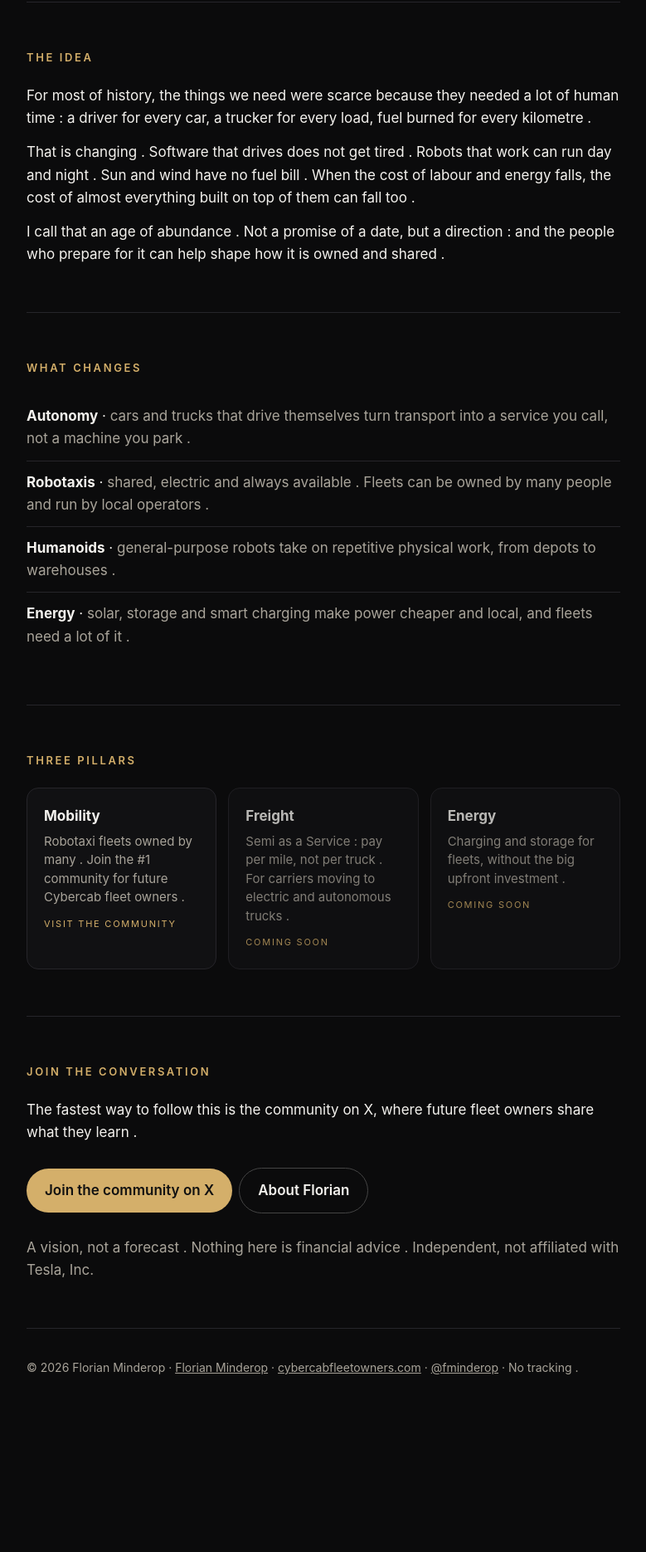
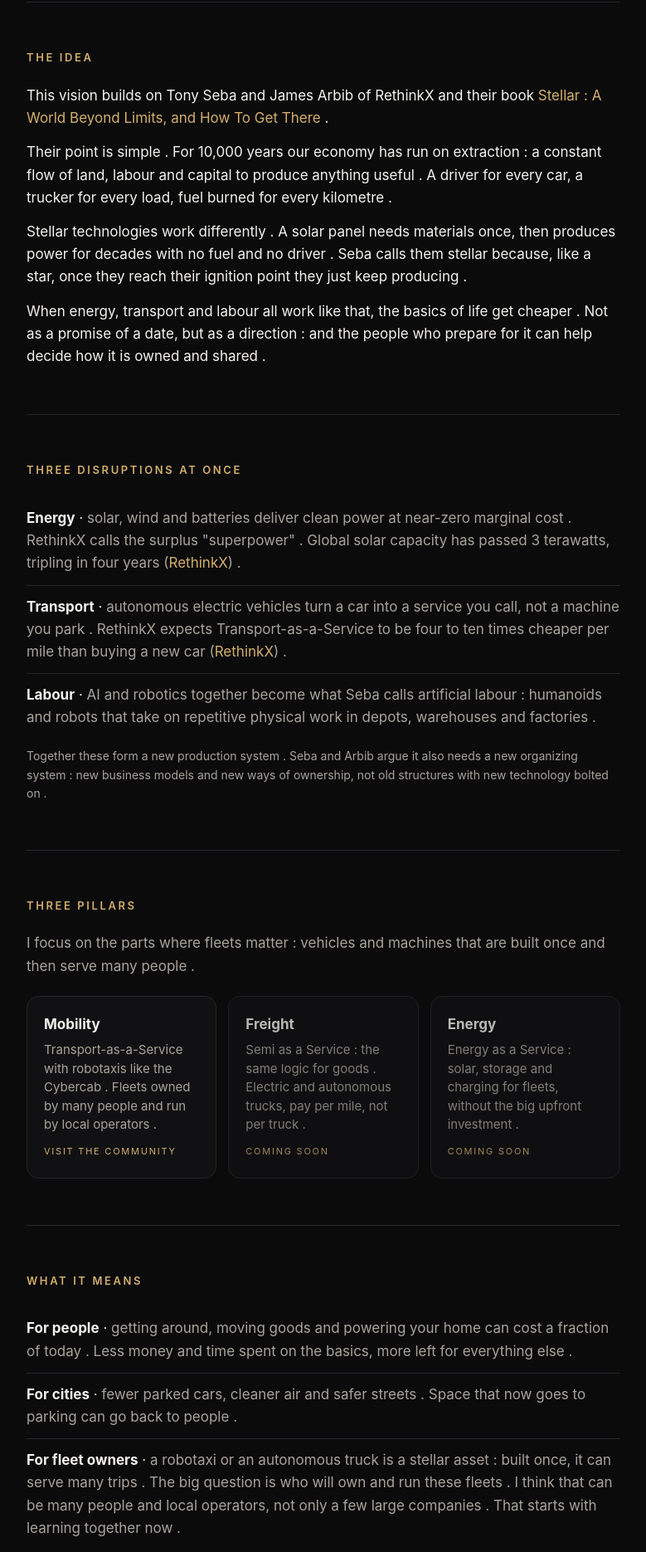
Before and after one commit to minderopflorian-oss/amazing-abundance-site, a plain HTML site: page index.html in a window 1280 px wide. Shown: the part 586-2456 px from the top of the page at 83% size, without its empty margins (250-1029 px from the left). Before the commit the page ends 2302 px from the top, so only its background shows below. Drawn offline with Linux system fonts and the light colour scheme.

Commit message:
v2: sharpen vision on Stellar framework, link freight and energy

```diff
--- a/index.html
+++ b/index.html
@@ -4,49 +4,71 @@
 <meta charset="utf-8">
 <meta name="viewport" content="width=device-width,initial-scale=1">
 <title>Amazing Abundance</title>
-<meta name="description" content="When robots drive, haul and generate, the cost of living falls . A vision of the economy in an age of abundance .">
+<meta name="description" content="Energy, transport and labour are moving from scarce to abundant . A vision of the Stellar economy, building on Tony Seba and RethinkX .">
 <link rel="stylesheet" href="style.css">
 </head>
 <body>
 <div class="wrap">
 <header>
   <div class="kicker">Amazing Abundance</div>
-  <h1>When robots drive, haul and generate, the cost of living falls</h1>
-  <p class="lead">Autonomy, robotaxis, humanoid robots and cheap clean energy are arriving at the same time . Together they can make the basics of life far cheaper : getting around, moving goods and powering our homes .</p>
+  <h1>When energy, transport and labour become abundant, the cost of living falls</h1>
+  <p class="lead">Solar, wind and batteries, self-driving electric vehicles and robots are arriving at the same time . Once built, they keep producing at close to zero extra cost . That is the start of an age of abundance, and I want to help build it .</p>
   <a class="btn" href="#pillars">Explore the three pillars</a>
 </header>
 
 <section>
   <h2>The idea</h2>
-  <p>For most of history, the things we need were scarce because they needed a lot of human time : a driver for every car, a trucker for every load, fuel burned for every kilometre .</p>
-  <p>That is changing . Software that drives does not get tired . Robots that work can run day and night . Sun and wind have no fuel bill . When the cost of labour and energy falls, the cost of almost everything built on top of them can fall too .</p>
-  <p>I call that an age of abundance . Not a promise of a date, but a direction : and the people who prepare for it can help shape how it is owned and shared .</p>
+  <p>This vision builds on Tony Seba and James Arbib of RethinkX and their book <a href="https://www.rethinkx.com/publications/stellar" rel="noopener">Stellar : A World Beyond Limits, and How To Get There</a> .</p>
+  <p>Their point is simple . For 10,000 years our economy has run on extraction : a constant flow of land, labour and capital to produce anything useful . A driver for every car, a trucker for every load, fuel burned for every kilometre .</p>
+  <p>Stellar technologies work differently . A solar panel needs materials once, then produces power for decades with no fuel and no driver . Seba calls them stellar because, like a star, once they reach their ignition point they just keep producing .</p>
+  <p>When energy, transport and labour all work like that, the basics of life get cheaper . Not as a promise of a date, but as a direction : and the people who prepare for it can help decide how it is owned and shared .</p>
 </section>
 
 <section>
-  <h2>What changes</h2>
+  <h2>Three disruptions at once</h2>
   <ul class="plain">
-    <li><b>Autonomy</b> · <span class="muted">cars and trucks that drive themselves turn transport into a service you call, not a machine you park .</span></li>
-    <li><b>Robotaxis</b> · <span class="muted">shared, electric and always available . Fleets can be owned by many people and run by local operators .</span></li>
-    <li><b>Humanoids</b> · <span class="muted">general-purpose robots take on repetitive physical work, from depots to warehouses .</span></li>
-    <li><b>Energy</b> · <span class="muted">solar, storage and smart charging make power cheaper and local, and fleets need a lot of it .</span></li>
+    <li><b>Energy</b> · <span class="muted">solar, wind and batteries deliver clean power at near-zero marginal cost . RethinkX calls the surplus "superpower" . Global solar capacity has passed 3 terawatts, tripling in four years (<a href="https://www.rethinkx.com/" rel="noopener">RethinkX</a>) .</span></li>
+    <li><b>Transport</b> · <span class="muted">autonomous electric vehicles turn a car into a service you call, not a machine you park . RethinkX expects Transport-as-a-Service to be four to ten times cheaper per mile than buying a new car (<a href="https://www.rethinkx.com/transportation" rel="noopener">RethinkX</a>) .</span></li>
+    <li><b>Labour</b> · <span class="muted">AI and robotics together become what Seba calls artificial labour : humanoids and robots that take on repetitive physical work in depots, warehouses and factories .</span></li>
   </ul>
+  <p class="note">Together these form a new production system . Seba and Arbib argue it also needs a new organizing system : new business models and new ways of ownership, not old structures with new technology bolted on .</p>
 </section>
 
 <section id="pillars">
   <h2>Three pillars</h2>
+  <p class="muted" style="margin-bottom:22px">I focus on the parts where fleets matter : vehicles and machines that are built once and then serve many people .</p>
   <div class="cards">
-    <a class="card" href="https://cybercabfleetowners.com"><b>Mobility</b><span>Robotaxi fleets owned by many . Join the #1 community for future Cybercab fleet owners .</span><span class="tag">Visit the community</span></a>
-    <div class="card soon"><b>Freight</b><span>Semi as a Service : pay per mile, not per truck . For carriers moving to electric and autonomous trucks .</span><span class="tag">Coming soon</span></div>
-    <div class="card soon"><b>Energy</b><span>Charging and storage for fleets, without the big upfront investment .</span><span class="tag">Coming soon</span></div>
+    <a class="card" href="https://cybercabfleetowners.com"><b>Mobility</b><span>Transport-as-a-Service with robotaxis like the Cybercab . Fleets owned by many people and run by local operators .</span><span class="tag">Visit the community</span></a>
+    <a class="card soon" href="https://semiasaservice.eu/"><b>Freight</b><span>Semi as a Service : the same logic for goods . Electric and autonomous trucks, pay per mile, not per truck .</span><span class="tag">Coming soon</span></a>
+    <a class="card soon" href="https://energyasaservice.eu/"><b>Energy</b><span>Energy as a Service : solar, storage and charging for fleets, without the big upfront investment .</span><span class="tag">Coming soon</span></a>
   </div>
 </section>
 
 <section>
+  <h2>What it means</h2>
+  <ul class="plain">
+    <li><b>For people</b> · <span class="muted">getting around, moving goods and powering your home can cost a fraction of today . Less money and time spent on the basics, more left for everything else .</span></li>
+    <li><b>For cities</b> · <span class="muted">fewer parked cars, cleaner air and safer streets . Space that now goes to parking can go back to people .</span></li>
+    <li><b>For fleet owners</b> · <span class="muted">a robotaxi or an autonomous truck is a stellar asset : built once, it can serve many trips . The big question is who will own and run these fleets . I think that can be many people and local operators, not only a few large companies . That starts with learning together now .</span></li>
+  </ul>
+</section>
+
+<section>
   <h2>Join the conversation</h2>
-  <p>The fastest way to follow this is the community on X, where future fleet owners share what they learn .</p>
-  <a class="btn" href="https://x.com/i/communities/1912893645050511710" rel="noopener">Join the community on X</a><a class="btn o" href="https://florianminderop.com/">About Florian</a>
-  <p class="muted" style="margin-top:28px">A vision, not a forecast . Nothing here is financial advice . Independent, not affiliated with Tesla, Inc.</p>
+  <p>The best way to prepare is together . Future fleet owners share what they learn in the Tesla Cybercab Fleet Owners community on X .</p>
+  <a class="btn" href="https://x.com/i/communities/1912893645050511710" rel="noopener">Join the community on X</a><a class="btn o" href="https://cybercabfleetowners.com">cybercabfleetowners.com</a><a class="btn o" href="https://florianminderop.com/">About Florian</a>
+</section>
+
+<section>
+  <h2>Sources</h2>
+  <ul class="plain src">
+    <li><a href="https://www.rethinkx.com/publications/stellar" rel="noopener">Stellar : A World Beyond Limits, and How To Get There</a> · Tony Seba and James Arbib, RethinkX</li>
+    <li><a href="https://stellarworld.com/about-the-book" rel="noopener">About the book</a> · Stellar World</li>
+    <li><a href="https://www.rethinkx.com/energy" rel="noopener">The Future of Energy</a> · RethinkX</li>
+    <li><a href="https://www.rethinkx.com/transportation" rel="noopener">The Future of Transportation</a> · RethinkX</li>
+    <li><a href="https://bigthink.com/the-outlast-journal/the-tony-seba-and-james-arbib-interview-why-the-future-belongs-to-stellar-societies/" rel="noopener">Why the future belongs to stellar societies</a> · Big Think interview</li>
+  </ul>
+  <p class="muted" style="margin-top:28px">A vision, not a forecast . Nothing here is financial advice . My own reading of the Stellar framework, not affiliated with RethinkX . Independent, not affiliated with Tesla, Inc.</p>
 </section>
 
 <footer>© 2026 Florian Minderop · <a href="https://florianminderop.com/">Florian Minderop</a> · <a href="https://cybercabfleetowners.com">cybercabfleetowners.com</a> · <a href="https://x.com/fminderop" rel="noopener">@fminderop</a> · No tracking .</footer>
--- a/style.css
+++ b/style.css
@@ -26,3 +26,6 @@ ul.plain{list-style:none}ul.plain li{padding:12px 0;border-top:1px solid var(--l
 footer{padding:36px 0 56px;color:var(--mut);font-size:14px}
 footer a{color:var(--mut);text-decoration:underline}
 @media(max-width:520px){header{padding:64px 0 44px}.btn.o{margin-left:0}.btn{margin-right:8px}}
+.pillar-map{margin-top:6px}
+.src{font-size:14px;color:var(--mut)}.src li{padding:6px 0}
+.note{font-size:14px;color:var(--mut);margin-top:10px}
```
